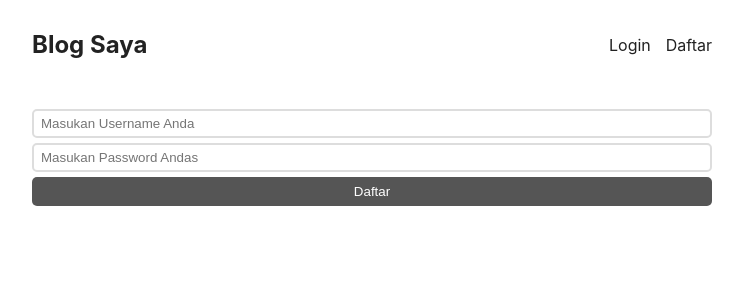
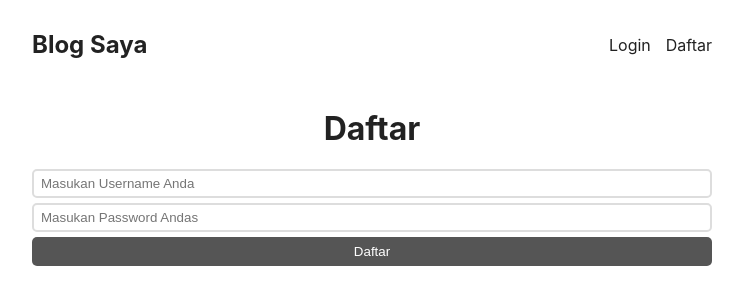
Before and after one commit to manuhutu344/Blog_App, a React (Create React App) app: page /daftar in a window 1280 px wide. Shown: the top 304 px of the page, without its empty margins (268-1011 px from the left). Built offline with nearby package versions, Linux system fonts and the light colour scheme.

Commit message:
Menambahkan classname register dan h1

```diff
--- a/src/page/Register.js
+++ b/src/page/Register.js
@@ -3,7 +3,8 @@ import React from 'react'
 function Register() {
   return (
     <div>
-    <form action=''>
+    <form className='register'>
+    <h1>Daftar</h1>
     <input type='text' placeholder='Masukan Username Anda' />
     <input type='password' placeholder='Masukan Password Andas' />
     <button>Daftar</button>
```
